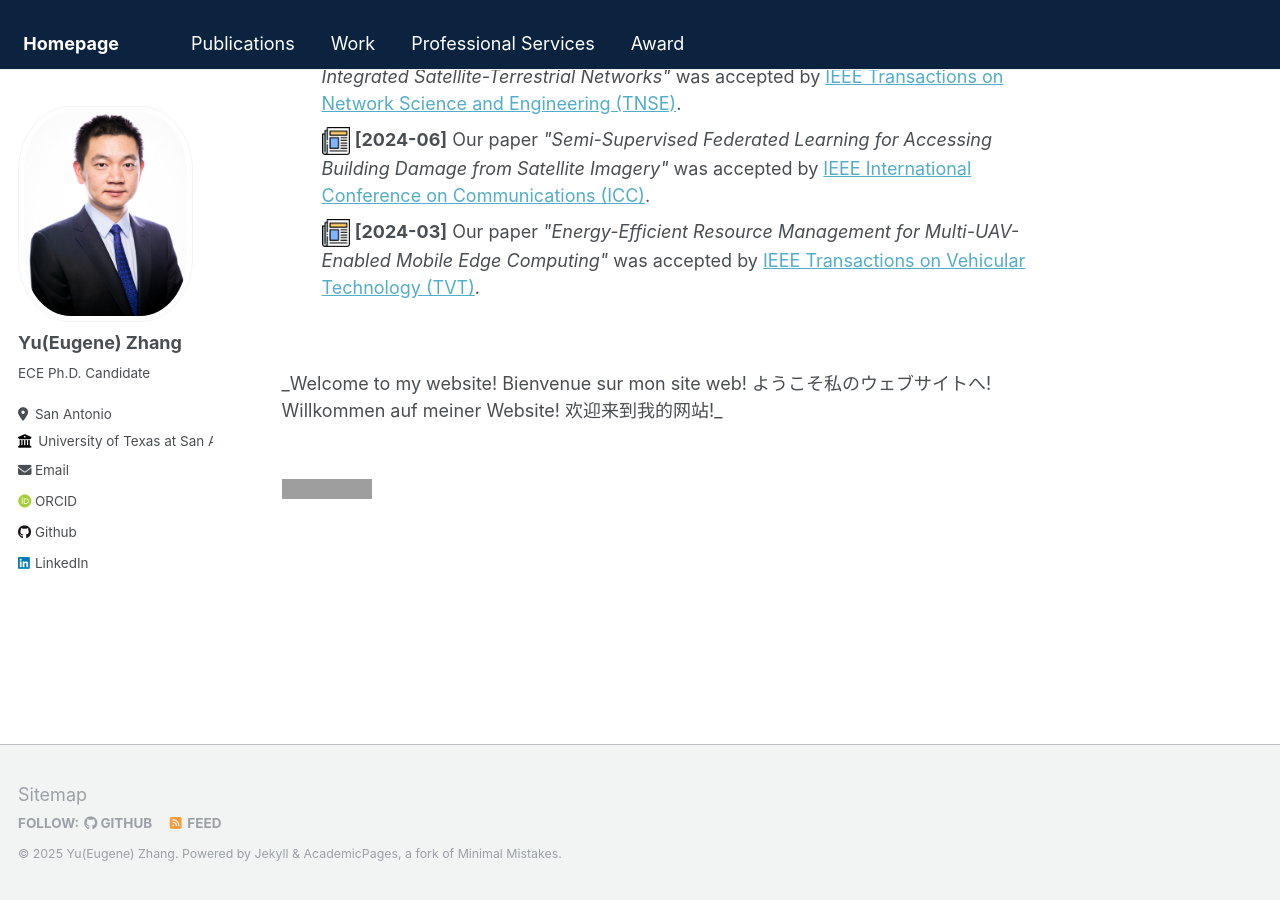
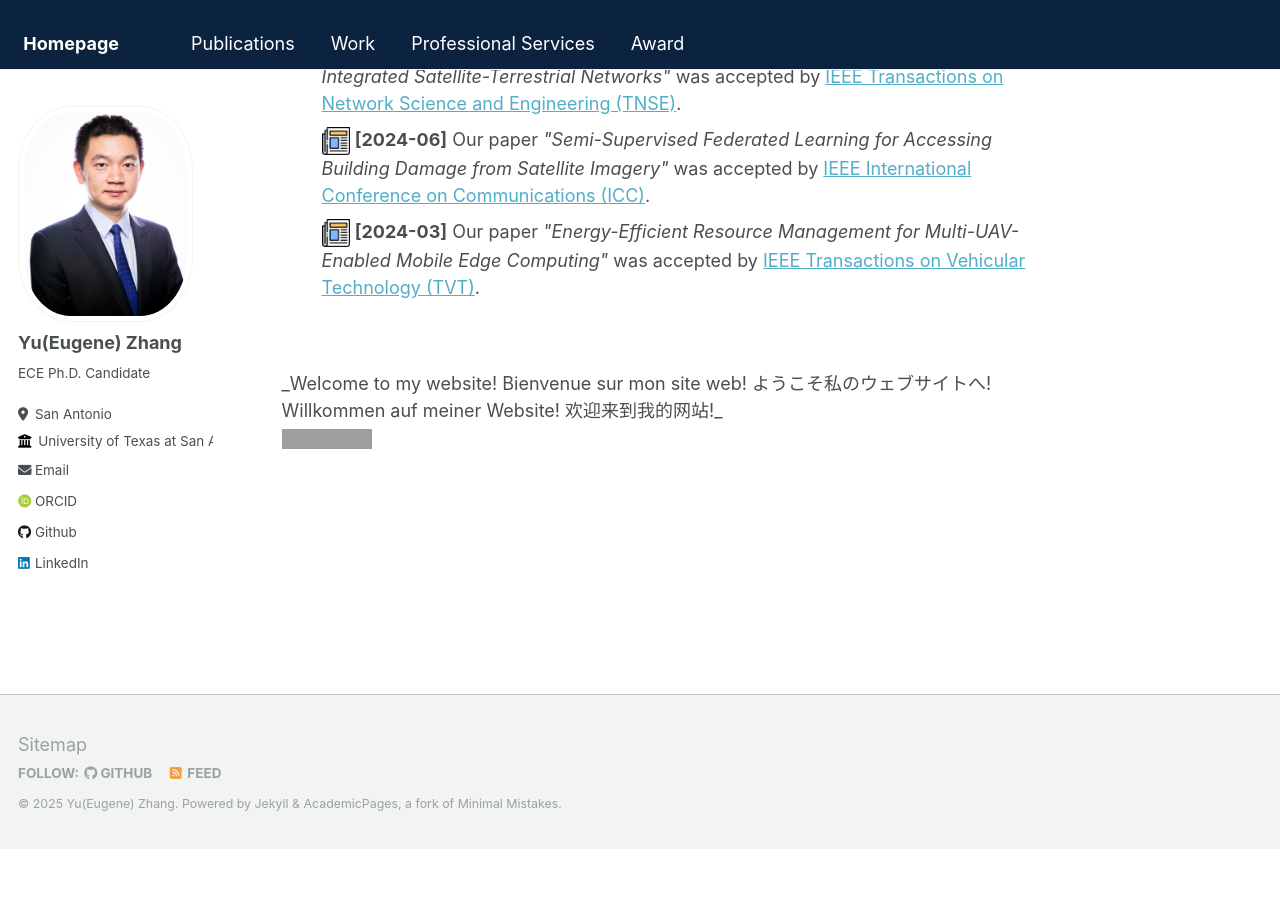
Before and after one commit to Yu-Zhang-Eugene/yu-zhang-eugene.github.io, a Jekyll site: the page built from _pages/about.md, in a window 1280 px wide and 900 px high, scrolled down 1088 px. Built offline with Jekyll 4.4.1, drawn with Linux system fonts in a browser that asks for light colours; some web fonts are replaced; after the commit the page ends 1937 px from its top, so only the background shows below that; grey boxes are pictures that could not be loaded.

Commit message:
Update about.md

```diff
--- a/_pages/about.md
+++ b/_pages/about.md
@@ -77,6 +77,5 @@ Recent News
 <p>&nbsp;</p>
 
 
-_Welcome to my website! Bienvenue sur mon site web! ようこそ私のウェブサイトへ! Willkommen auf meiner Website! 欢迎来到我的网站!_
-<p>&nbsp;</p>
+_Welcome to my website! Bienvenue sur mon site web! ようこそ私のウェブサイトへ! Willkommen auf meiner Website! 欢迎来到我的网站!_<br>
 <a href="https://clustrmaps.com/site/1c6c9"  title="ClustrMaps"><img src="//www.clustrmaps.com/map_v2.png?d=zKc_Tje-V2kL8v3E5VNlmje6haTJwfpaiZ3kF1SPXCg&cl=ffffff" /></a>
```
